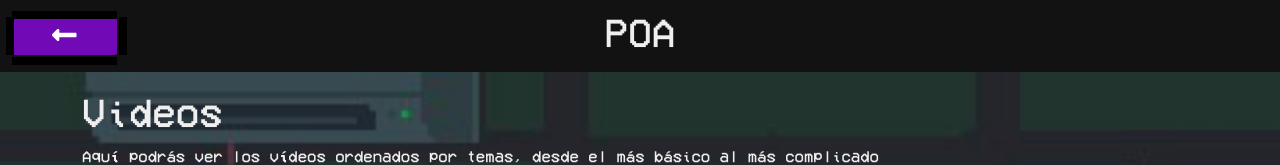
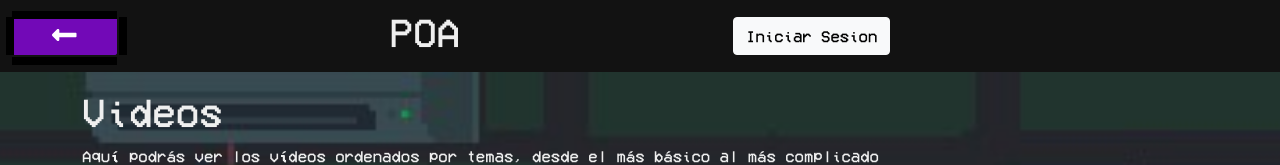
Before and after one commit to ProfessorByte/poa, a React (Create React App) app: page /poa/videos in a window 1280 px wide. Shown: the top 165 px of the page. Built offline with nearby package versions, Linux system fonts and the light colour scheme; a web font is replaced by a local one.

Commit message:
Boton inicio sesion

```diff
--- /dev/null
+++ b/src/components/ButtonIni.js
@@ -0,0 +1,10 @@
+import React from "react";
+import "../css/ButtonIni.css"
+const ButtonIni = () => {
+  return (
+  <div className="ContenedorB">
+  <button type="button" class="btn btn-light float-sm-right">Iniciar Sesion</button>
+  </div>
+  );
+};
+export default ButtonIni;
--- a/src/components/HeaderComponent.js
+++ b/src/components/HeaderComponent.js
@@ -1,6 +1,7 @@
 import React, { Component } from "react";
 import { ButtonBack } from "./ButtonBackComponent";
 import "../App.css";
+import ButtonIni from "./ButtonIni";
 export default class Header extends Component {
   render() {
     return (
@@ -11,6 +12,9 @@ export default class Header extends Component {
             <strong>
               <h1>POA</h1>
             </strong>
+               <div className="botonIni">
+                <ButtonIni/>
+               </div>
             <div className="offset-lg-1 offset-3"></div>
           </div>
         </nav>
--- /dev/null
+++ b/src/css/ButtonIni.css
@@ -0,0 +1,6 @@
+.ContenedorB {
+  text-indent: left;
+}
+.btn btn-light float-sm-right {
+  text-indent: 1200px;
+}
```
